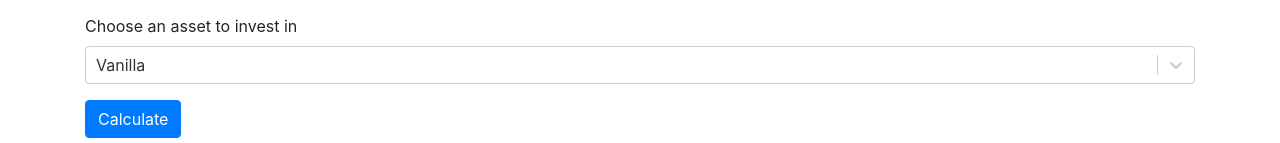
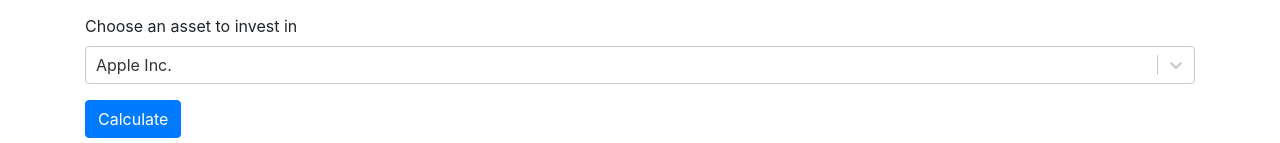
Before and after one commit to JackOfSpades93/InvestingCalculatorFrontend, a React (Create React App) app: page / in a window 1280 px wide. Shown: the part 158-301 px from the top of the page. Built offline with nearby package versions, Linux system fonts and the light colour scheme.

Commit message:
update serach box

```diff
--- a/package.json
+++ b/package.json
@@ -3,6 +3,7 @@
   "version": "0.1.0",
   "private": true,
   "dependencies": {
+    "axios": "^0.18.0",
     "bootstrap": "^4.3.1",
     "react": "^16.8.4",
     "react-bootstrap": "^1.0.0-beta.5",
--- a/src/App.js
+++ b/src/App.js
@@ -5,7 +5,9 @@
 import Form from 'react-bootstrap/Form'
 import Button from 'react-bootstrap/Button'
 import {FormGroup} from "react-bootstrap";
+import axios from 'axios'
 
+const api = 'http://127.0.0.1:8000/api/';
 
 class App extends Component {
 
@@ -14,13 +16,12 @@
         let startDate = new Date();
         startDate.setFullYear(startDate.getFullYear() - 20);
         this.state = {
-            selectedAsset: {value: 'vanilla', label: 'Vanilla'},
+            selectedAsset: {value: 'AAPL', label: 'Apple Inc.'},
             startDate: startDate.toISOString().slice(0, 10),
             monthlyAmount: 100,
             options: [
-                {value: 'chocolate', label: 'Chocolate'},
-                {value: 'strawberry', label: 'Strawberry'},
-                {value: 'vanilla', label: 'Vanilla'}
+                {value: 'AAPL', label: 'Apple Inc.'},
+                {value: 'MSFT', label: 'Microsoft Corporation'}
             ]
         }
     }
@@ -46,6 +47,36 @@
         console.log(`monthlyAmount selected:`, event.target.value);
     }
 
+    handleInputChange = (input) => {
+        console.log(`input is:`, input);
+        var bodyFormData = new FormData();
+        bodyFormData.set('search', input);
+        axios({
+            method: 'post',
+            url: api + 'search',
+            data: bodyFormData,
+            config: {headers: {"Access-Control-Allow-Origin": "*"}}
+        })
+            .then(response => {
+                //handle success
+                var new_options = [];
+                response.data.forEach((element) => {
+                    new_options.push({
+                        value: element.fields.ticker,
+                        label: element.fields.ticker + " | " + element.fields.name
+                    })
+                });
+                this.setState({
+                    options: new_options
+                });
+                console.log(new_options);
+            })
+            .catch(function (response) {
+                //handle error
+                console.log(response);
+            });
+    }
+
     render() {
         return (
             <Container>
@@ -65,6 +96,7 @@
                             value={this.state.selectedAsset}
                             onChange={this.handleAssetChange}
                             options={this.state.options}
+                            onInputChange={this.handleInputChange}
                         />
                     </FormGroup>
                     <FormGroup>
```
Also changed, not shown: 1 other file (tests, documents, lock files or other folders).
